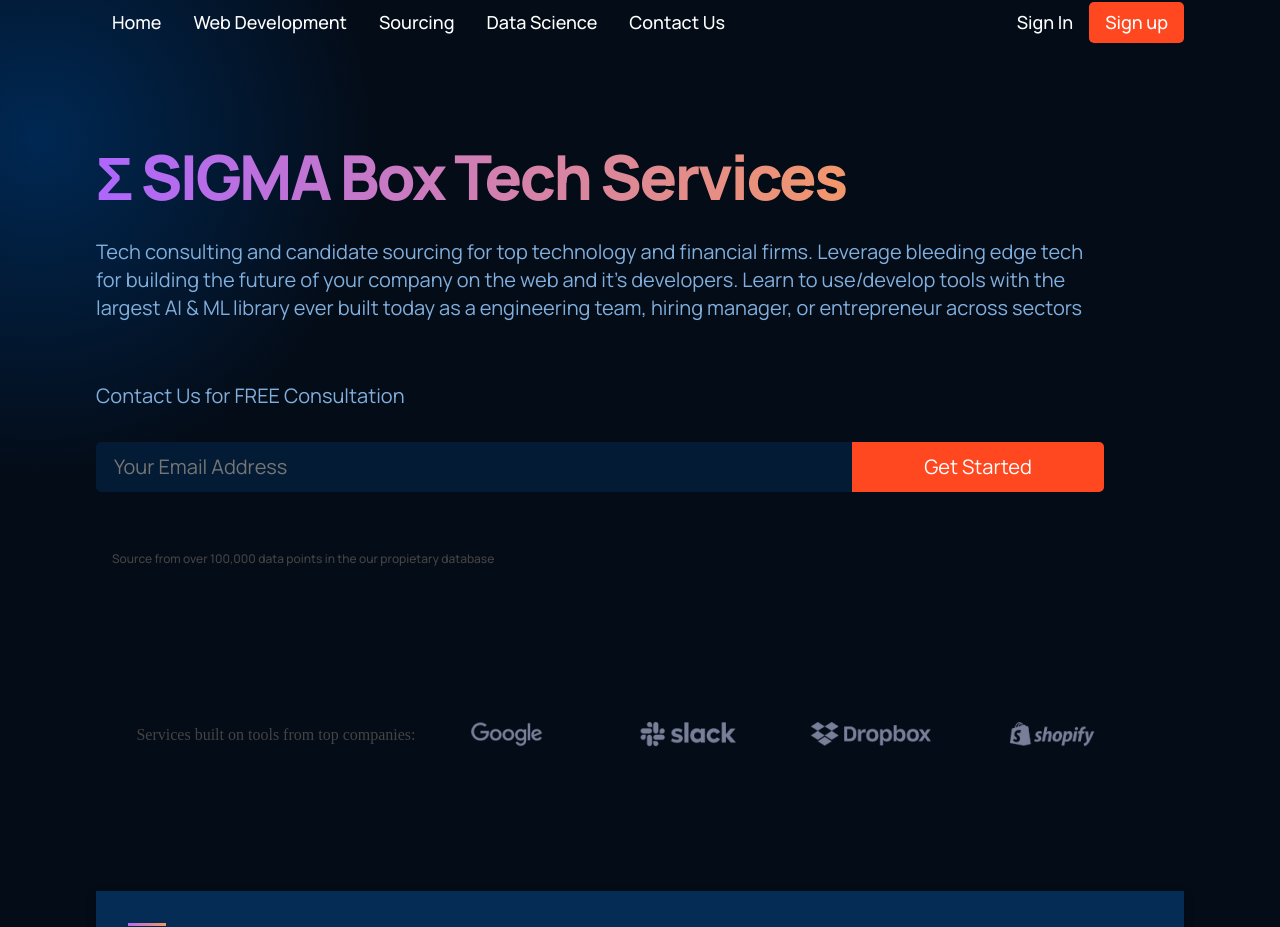
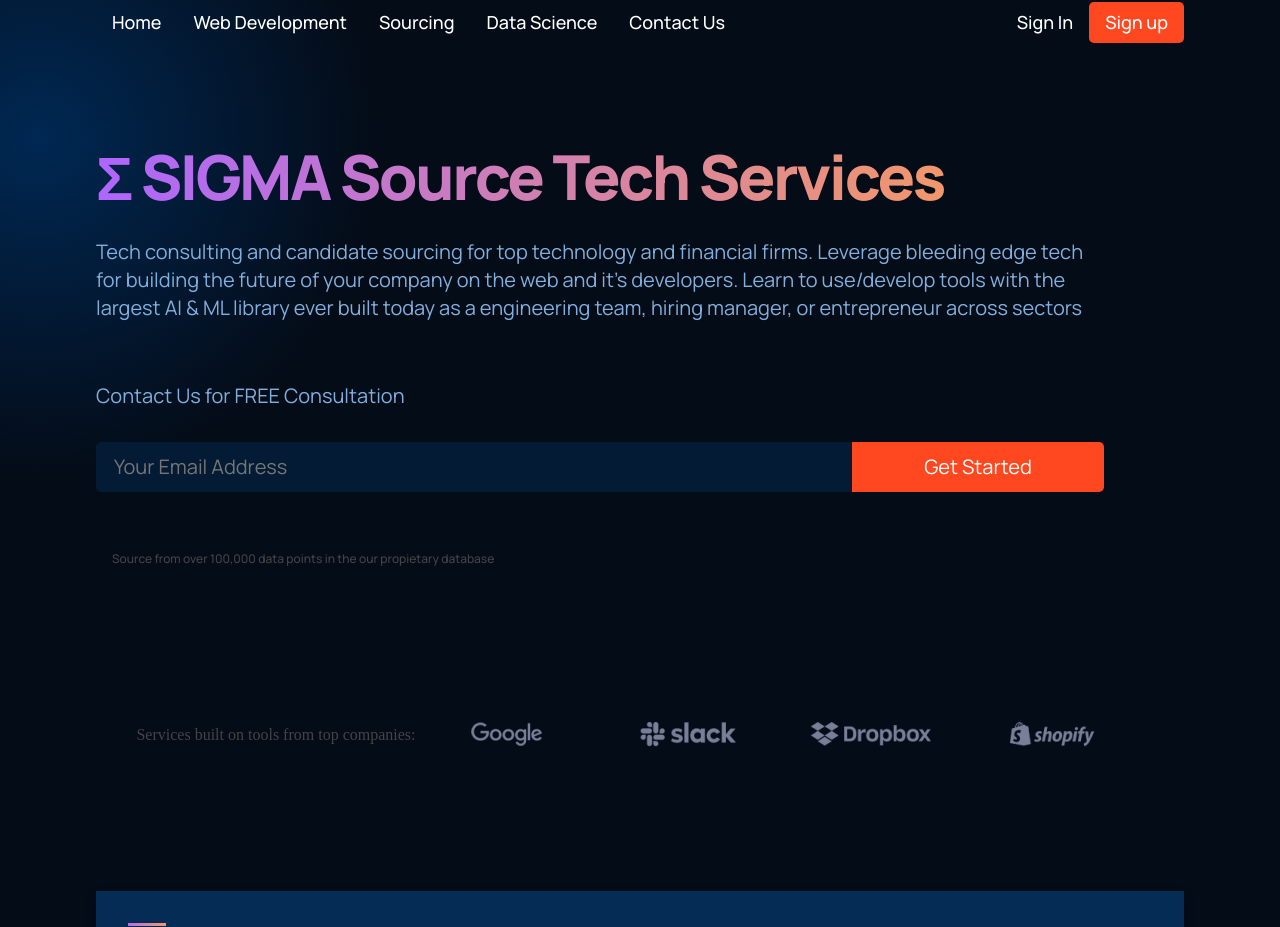
Before and after one commit to nottolivc/modern-ui, a React (Create React App) app: page / in a window 1280 px wide. Shown: the part 30-957 px from the top of the page. Built offline with nearby package versions, Linux system fonts and the light colour scheme.

Commit message:
add symbol for test build

```diff
--- a/src/containers/footer/Footer.jsx
+++ b/src/containers/footer/Footer.jsx
@@ -37,7 +37,7 @@ const Footer = () => (
     </div>
 
     <div className="gpt3__footer-copyright">
-      <p>(c) Sigma Box Tech Services, 2021. All rights reserved.</p>
+      <p>(c) Sigma Tech Services, 2021. All rights reserved.</p>
     </div>
   </div>
 );
--- a/src/containers/header/Header.jsx
+++ b/src/containers/header/Header.jsx
@@ -7,7 +7,7 @@ import './header.css';
 const Header = () => (
   <div className="gpt3__header section__padding" id="home">
     <div className="gpt3__header-content">
-      <h1 className="gradient__text">&Sigma; SIGMA Box Tech Services </h1>
+      <h1 className="gradient__text">&Sigma; SIGMA Source Tech Services </h1>
       <p>Tech consulting and candidate sourcing for top technology and financial firms.
         Leverage bleeding edge tech for building the future of your company on the web and it's developers.
         Learn to use/develop tools with the largest AI & ML library ever built today as a engineering team, hiring manager,
--- a/src/containers/whatGPT3/WhatGPT3.jsx
+++ b/src/containers/whatGPT3/WhatGPT3.jsx
@@ -5,7 +5,7 @@ import './whatGPT3.css';
 const WhatGPT3 = () => (
   <div className="gpt3__whatgpt3 section__margin" id="wgpt3">
     <div className="gpt3__whatgpt3-feature">
-      <Feature title="What is Sigma Box?"
+      <Feature title="What is Sigma Tech?"
       text="Build the highest productivity teams and leverage the largest Open AI network ever built. Harness the power of Data and Cloud technology " />
     </div>
     <div className="gpt3__whatgpt3-heading">
```
